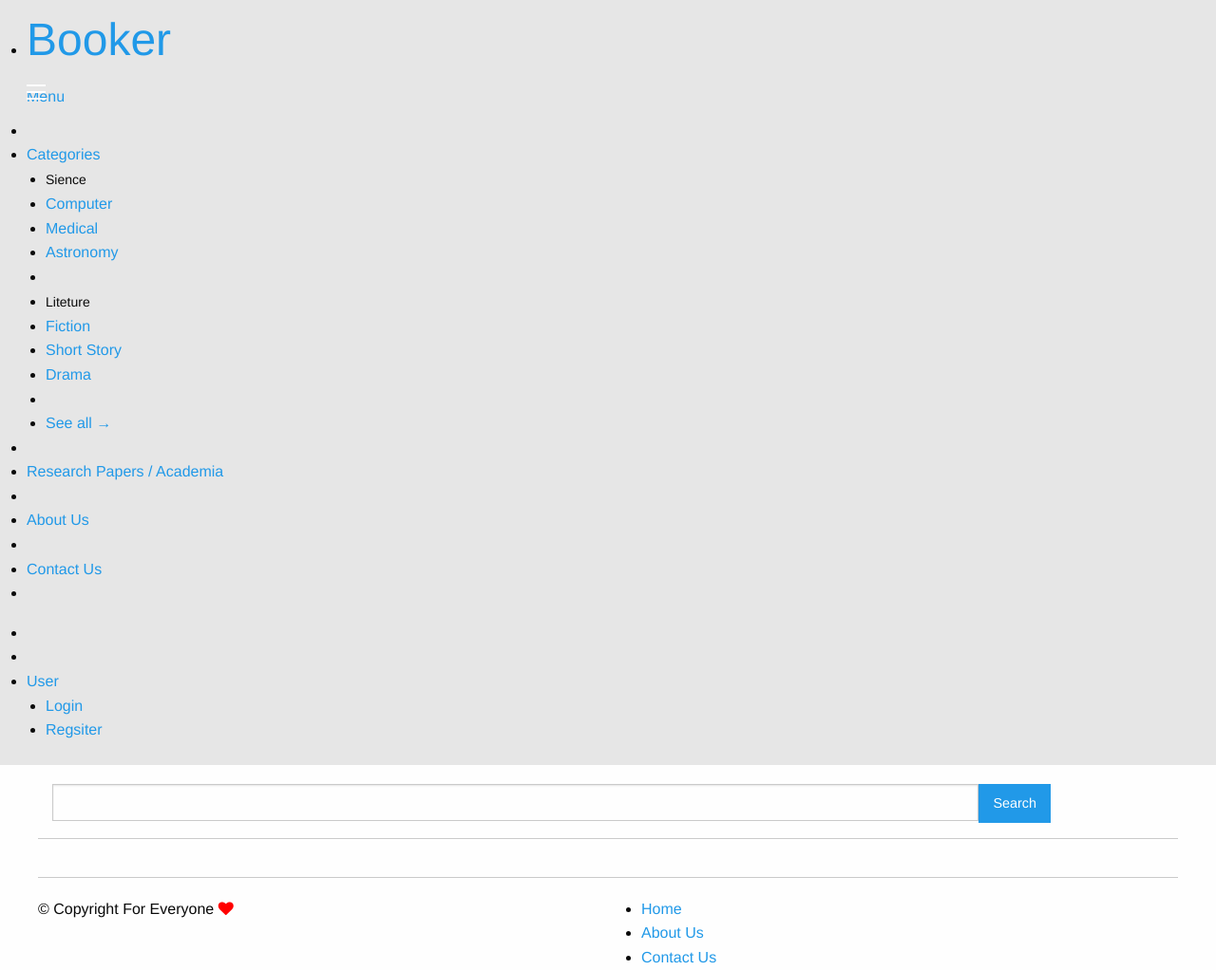
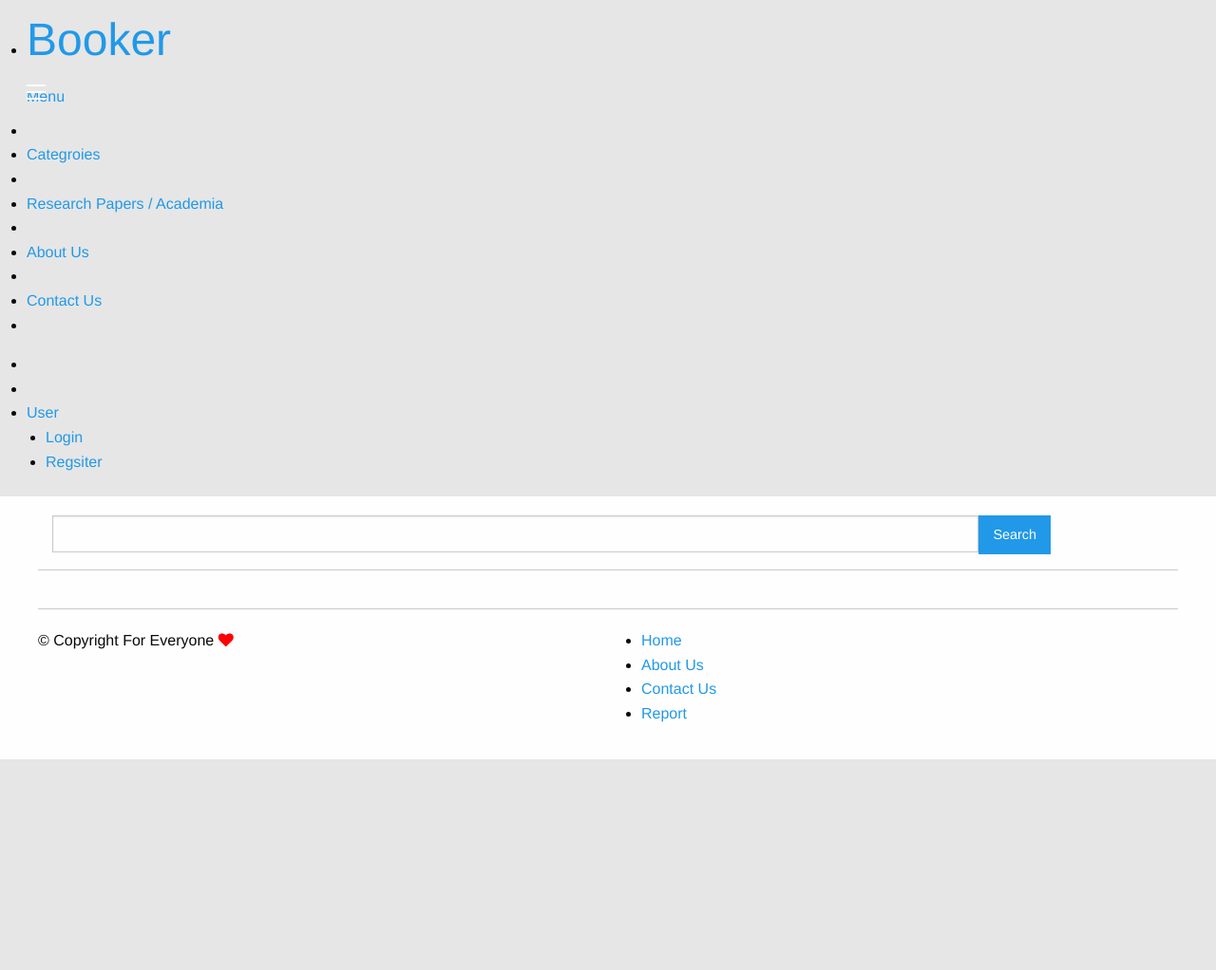
Before and after one commit to mrb101/bookr, a Django app: page /books/ in a window 1280 px wide. Shown: the top 1022 px of the page at 95% size. After the commit the page ends 800 px from the top, so only its background shows below. Run offline with Django 3.2, Linux system fonts and the light colour scheme; data that the repository does not hold is empty; some libraries are stand-ins or nearby versions.

Commit message:
Adds Login/Logout/Category links

```diff
--- a/templates/index.html
+++ b/templates/index.html
@@ -28,22 +28,7 @@
             <section class="top-bar-section">
                 <ul class="left">
                     <li class="divider"></li>
-                    <li class="has-dropdown">
-                        <a class="active" href="/categories">Categories</a>
-                        <ul class="dropdown">
-                            <li><label>Sience</label></li>
-                            <li><a href="" class="">Computer</a></li>
-                            <li><a href="#">Medical</a></li>
-                            <li><a href="#">Astronomy</a></li>
-                            <li class="divider"></li>
-                            <li><label>Liteture</label></li>
-                            <li><a href="#">Fiction</a></li>
-                            <li><a href="#">Short Story</a></li>
-                            <li><a href="#">Drama</a></li>
-                            <li class="divider"></li>
-                            <li><a href="#">See all &rarr;</a></li>
-                        </ul>
-                    </li>
+                    <li><a href="/categories">Categroies</a></li>
                     <li class="divider"></li>
                     <li><a href="#">Research Papers / Academia</a></li>
                     <li class="divider"></li>
@@ -66,12 +51,12 @@
                             <li><a href="#">Profile</a></li>
                             <li><a href="#">Settings</a></li>
                             <li class="divider"></li>
-                            <li><a href="#">Logout</a></li>
+                            <li><a href="{% url 'logout' %}">Logout</a></li>
                         </ul>
                         {% else %}
                         <a href="#">User</a>
                         <ul class="dropdown">
-                            <li><a href="#">Login</a></li>
+                            <li><a href="{% url 'login' %}">Login</a></li>
                             <li><a href="#">Regsiter</a></li>
                         </ul>
                         {% endif %}
```
